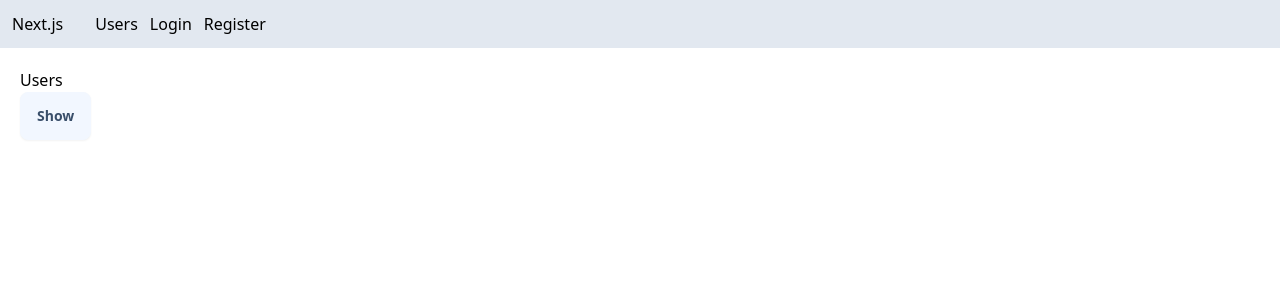
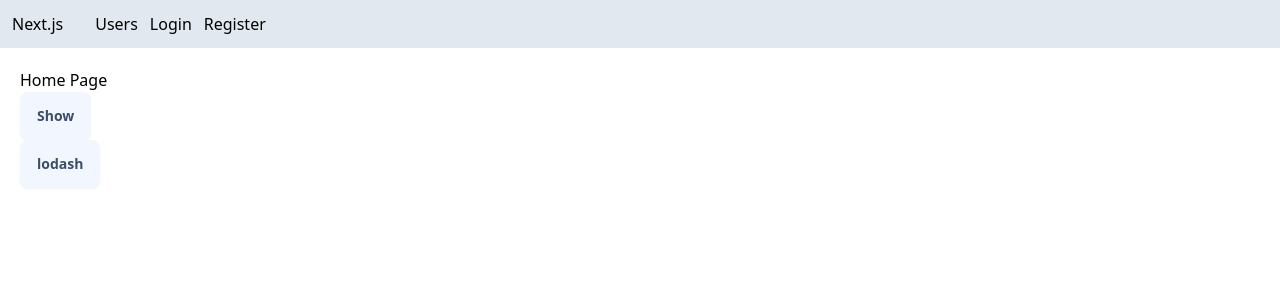
Before and after one commit to houhoz/my-nextjs-app, a Next.js app: page / in a window 1280 px wide. Shown: the top 300 px of the page. Built offline with nearby package versions, Linux system fonts and the light colour scheme; no server answers.

Commit message:
dynamic lodash

```diff
--- a/app/page.tsx
+++ b/app/page.tsx
@@ -1,10 +1,11 @@
 'use client';
 
-import Link from 'next/link';
+// import Link from 'next/link';
 // import { getServerSession } from 'next-auth';
 // import { authOptions } from '@/app/lib/auth';
 import dynamic from 'next/dynamic';
 import { useState } from 'react';
+// import _ from 'lodash';
 
 const HeavyComponent = dynamic(
   () => import('@/app/components/HeavyComponent'),
@@ -22,7 +23,7 @@ export default function Home() {
       {/* <h1 className="font-mona">
         hello {session && <span>{session.user!.name}</span>}
       </h1> */}
-      <Link href="/users">Users</Link>
+      <span>Home Page</span>
       <div>
         <button
           className="btn"
@@ -32,6 +33,26 @@ export default function Home() {
         </button>
       </div>
 
+      <div>
+        <button
+          className="btn"
+          onClick={async () => {
+            const _ = (await import('lodash')).default;
+
+            const users = [
+              { name: 'c' },
+              { name: 'b' },
+              { name: 'a' },
+            ];
+
+            const sorted = _.orderBy(users, ['name'], ['asc']);
+            console.log('sorted', sorted);
+          }}
+        >
+          lodash
+        </button>
+      </div>
+
       {isVisible && <HeavyComponent />}
     </main>
   );
--- a/package.json
+++ b/package.json
@@ -15,6 +15,7 @@
     "@react-email/components": "0.0.22",
     "bcrypt": "^5.1.1",
     "fast-sort": "^3.4.0",
+    "lodash": "^4.17.21",
     "next": "14.2.5",
     "next-auth": "^4.24.7",
     "next-cloudinary": "^6.7.0",
@@ -26,6 +27,7 @@
   },
   "devDependencies": {
     "@types/bcrypt": "^5.0.2",
+    "@types/lodash": "^4.17.7",
     "@types/node": "^20",
     "@types/react": "^18",
     "@types/react-dom": "^18",
```
Also changed, not shown: 1 other file (tests, documents, lock files or other folders).
